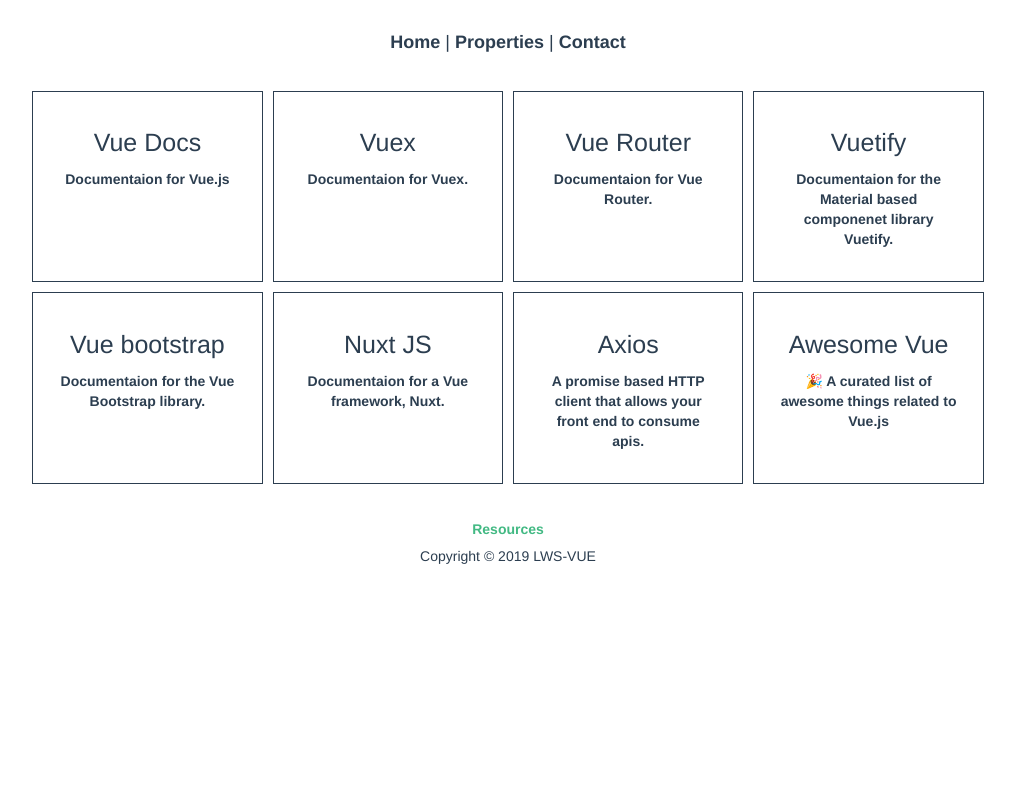
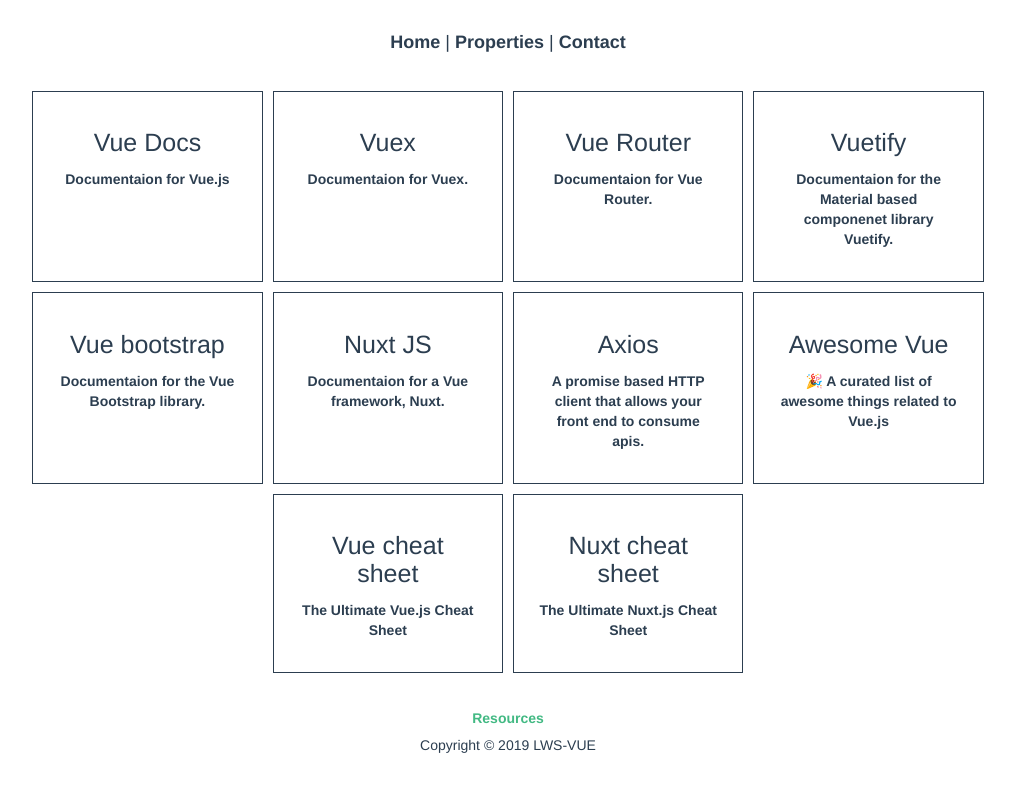
Before and after one commit to tBoccinfuso/lwsvue, a Vue app: page /resources in a window 1280 px wide. Shown: the top 792 px of the page, without its empty margins (132-1147 px from the left). Built offline with nearby package versions, Linux system fonts and the light colour scheme.

Commit message:
added cheat sheets

```diff
--- a/src/views/Resources.vue
+++ b/src/views/Resources.vue
@@ -52,6 +52,16 @@
           name: 'Awesome Vue',
           link: 'https://github.com/vuejs/awesome-vue',
           desc: '🎉 A curated list of awesome things related to Vue.js'
+        },
+        {
+          name: 'Vue cheat sheet',
+          link: 'https://www.vuemastery.com/vue-cheat-sheet/',
+          desc: 'The Ultimate Vue.js Cheat Sheet'
+        },
+        {
+          name: 'Nuxt cheat sheet',
+          link: 'https://www.vuemastery.com/nuxt-cheat-sheet/',
+          desc: 'The Ultimate Nuxt.js Cheat Sheet'
         }
       ]
     }
```
